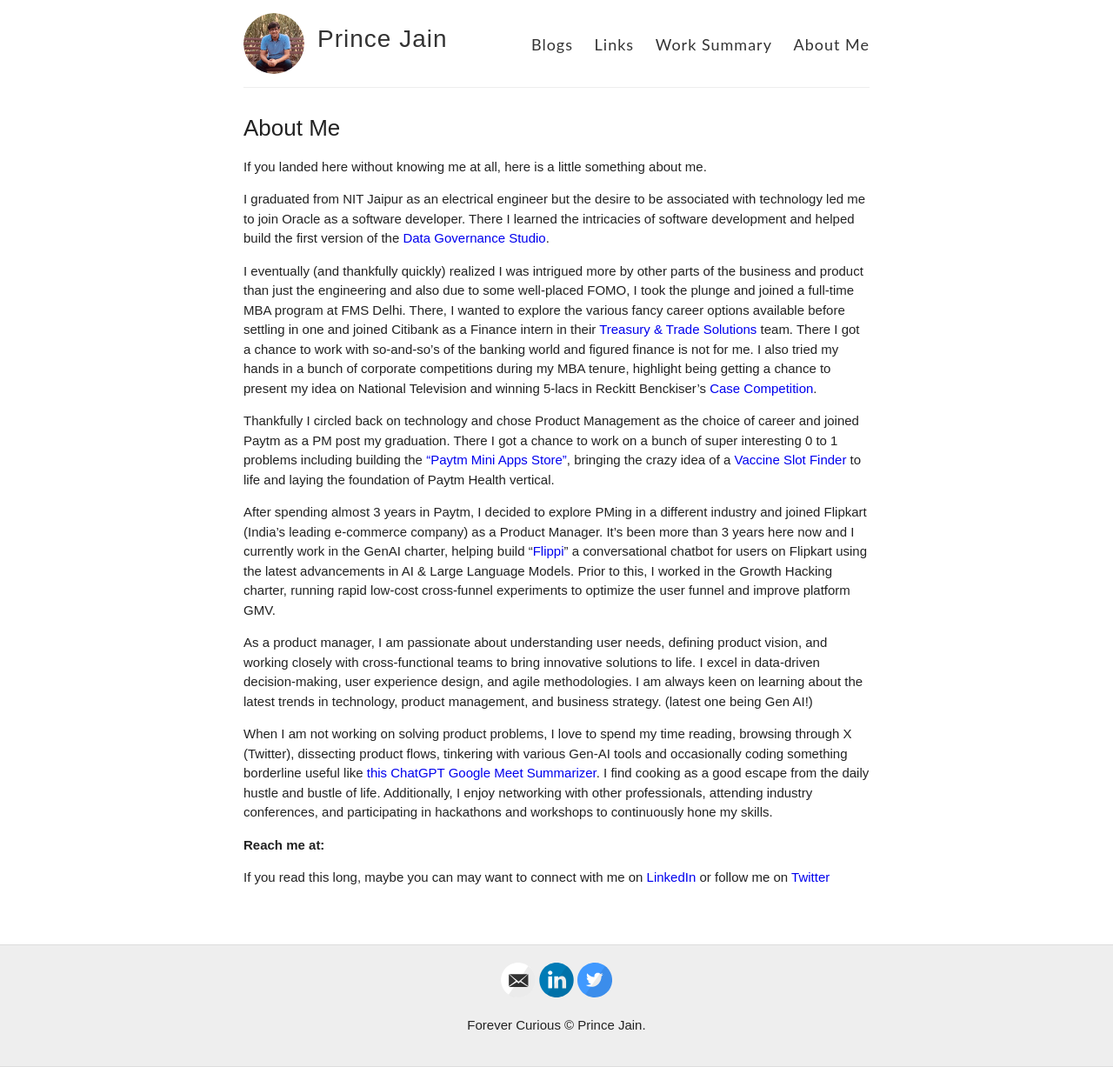
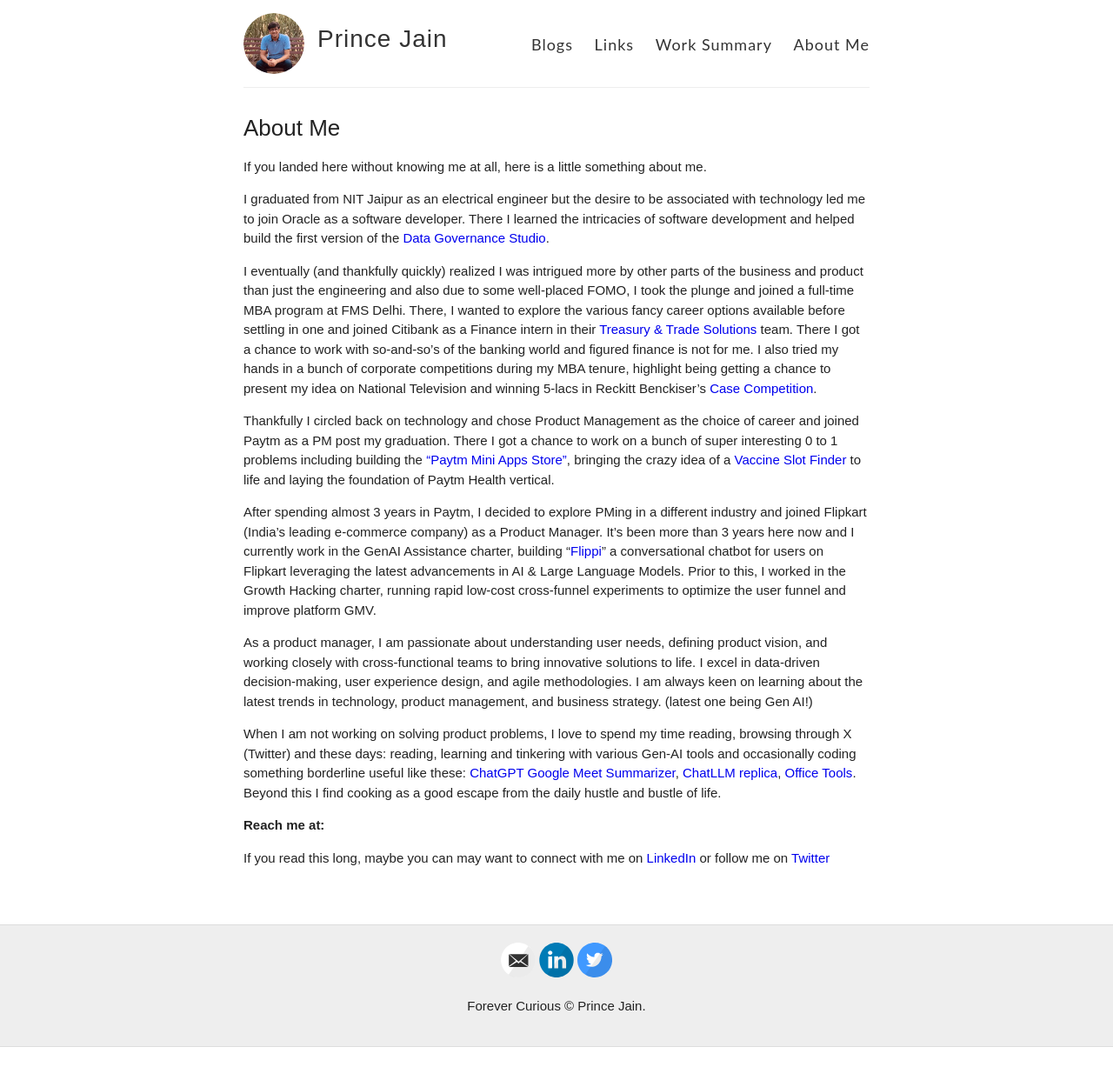
Before and after one commit to product-noob/product-noob.github.io, a Jekyll site: the page built from about.md, in a window 1280 px wide. Shown: the whole page at 87% size. Built offline with Jekyll 4.4.1, drawn with Linux system fonts in a browser that asks for light colours; after the commit the page ends 1204 px from its top, so only the background shows below that.

Commit message:
Update about.md

```diff
--- a/about.md
+++ b/about.md
@@ -12,11 +12,11 @@ I eventually (and thankfully quickly) realized I was intrigued more by other par
 
 Thankfully I circled back on technology and chose Product Management as the choice of career and joined Paytm as a PM post my graduation. There I got a chance to work on a bunch of super interesting 0 to 1 problems including building the ["Paytm Mini Apps Store"](https://www.youtube.com/watch?v=nuK7Ct59Vyk&t=3161s), bringing the crazy idea of a [Vaccine Slot Finder](https://princejain.me/2021/08/03/Building-Vaccine-Slot-Finder.html) to life and laying the foundation of Paytm Health vertical.
 
-After spending almost 3 years in Paytm, I decided to explore PMing in a different industry and joined Flipkart (India's leading e-commerce company) as a Product Manager. It's been more than 3 years here now and I currently work in the GenAI charter, helping build "[Flippi](https://inc42.com/buzz/flipkart-launches-chatgpt-powered-shopping-assistant-flippi/)" a conversational chatbot for users on Flipkart using the latest advancements in AI & Large Language Models. Prior to this, I worked in the Growth Hacking charter, running rapid low-cost cross-funnel experiments to optimize the user funnel and improve platform GMV.
+After spending almost 3 years in Paytm, I decided to explore PMing in a different industry and joined Flipkart (India's leading e-commerce company) as a Product Manager. It's been more than 3 years here now and I currently work in the GenAI Assistance charter, building "[Flippi](https://inc42.com/buzz/flipkart-launches-chatgpt-powered-shopping-assistant-flippi/)" a conversational chatbot for users on Flipkart leveraging the latest advancements in AI & Large Language Models. Prior to this, I worked in the Growth Hacking charter, running rapid low-cost cross-funnel experiments to optimize the user funnel and improve platform GMV.
 
 As a product manager, I am passionate about understanding user needs, defining product vision, and working closely with cross-functional teams to bring innovative solutions to life. I excel in data-driven decision-making, user experience design, and agile methodologies. I am always keen on learning about the latest trends in technology, product management, and business strategy. (latest one being Gen AI!)
 
-When I am not working on solving product problems, I love to spend my time reading, browsing through X (Twitter), dissecting product flows, tinkering with various Gen-AI tools and occasionally coding something borderline useful like [this ChatGPT Google Meet Summarizer](https://chromewebstore.google.com/detail/chatgpt-google-meet-summa/kofkiemddfpekcadmaeheonbbkhnclhj). I find cooking as a good escape from the daily hustle and bustle of life. Additionally, I enjoy networking with other professionals, attending industry conferences, and participating in hackathons and workshops to continuously hone my skills.
+When I am not working on solving product problems, I love to spend my time reading, browsing through X (Twitter) and these days: reading, learning and tinkering with various Gen-AI tools and occasionally coding something borderline useful like these: [ChatGPT Google Meet Summarizer](https://chromewebstore.google.com/detail/chatgpt-google-meet-summa/kofkiemddfpekcadmaeheonbbkhnclhj), [ChatLLM replica](https://princejain.me/chatgpt/), [Office Tools](https://princejain.me/mytools/). Beyond this I find cooking as a good escape from the daily hustle and bustle of life.
 
 **Reach me at:**
 
```
